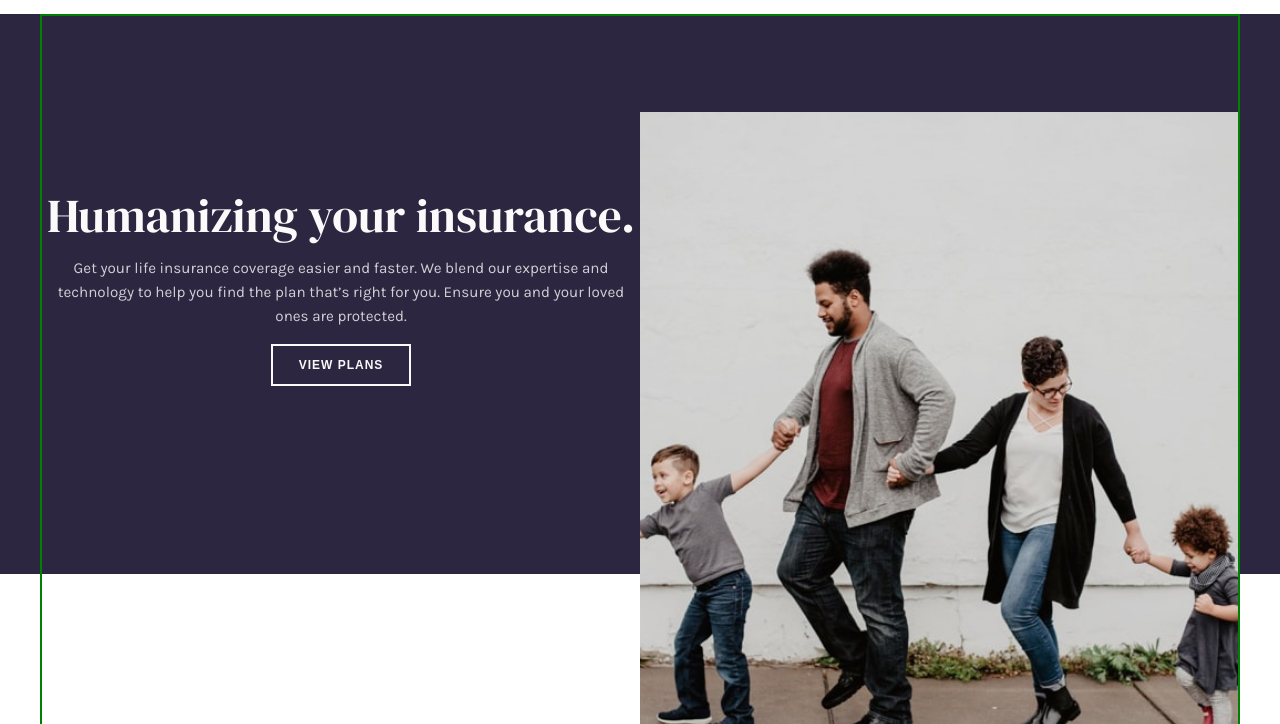
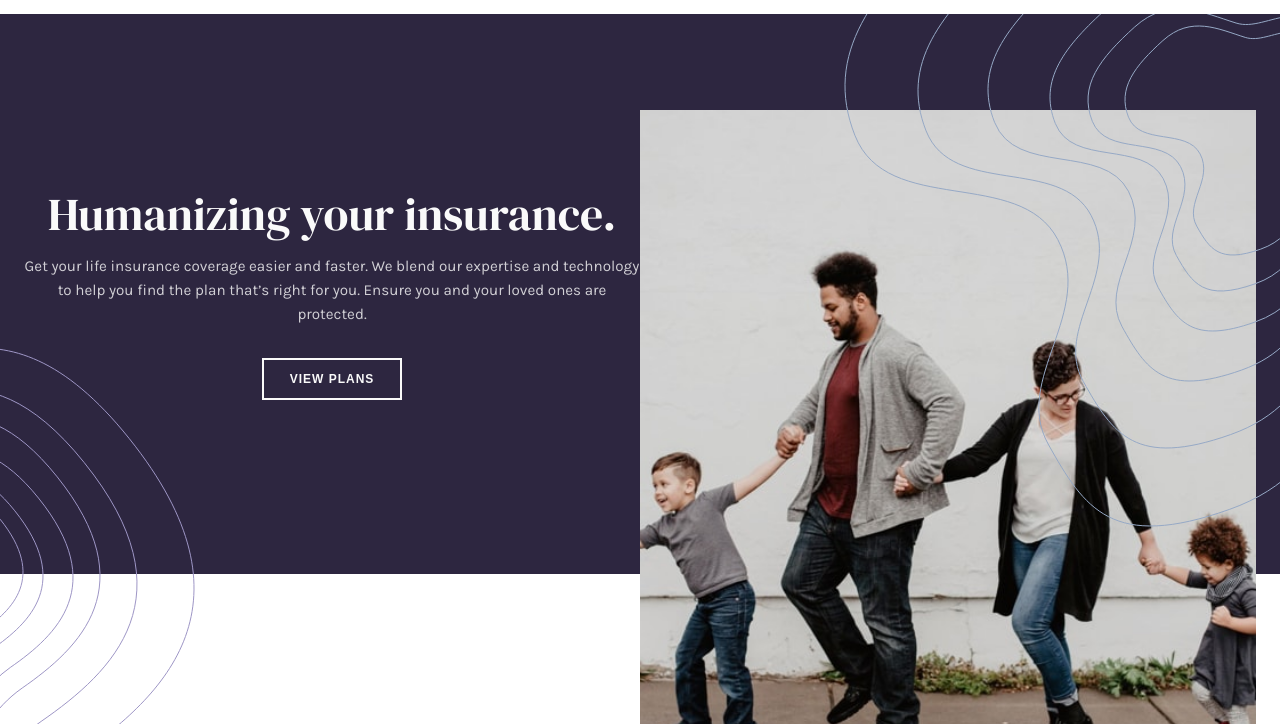
Before and after one commit to Kasp96/Insure-landing-page, a plain HTML site: page index.html in a window 1280 px wide. Shown: the part 76-800 px from the top of the page. Drawn offline with Linux system fonts and the light colour scheme.

Commit message:
Add background elements to mobile/desktop

```diff
--- a/index.html
+++ b/index.html
@@ -30,18 +30,29 @@
       </header>
 
       <main>
-        <div class="background"></div>
+
         <section>
+          <div class="background">
+            <div class="bg-general-styles bg-desktop-2"></div>
+          </div>
+          <div class="bg-general-styles bg-desktop-1"></div>
+
           <div class="columns">
 
             <div class="col">
+              <div class="bg-general-styles bg-mobile-1"></div>
+              <div class="bg-general-styles bg-mobile-2"></div>
+              <div class="padding-inline">
                 <h1>Humanizing your insurance.</h1>
                 <p>Get your life insurance coverage easier and faster. We blend our expertise
                   and technology to help you find the plan that’s right for you. Ensure you
                   and your loved ones are protected.</p>
                 <button class="button button-reverse">View plans</button>
               </div>
+
+            </div>
             <div class="col">
+
               <picture>
                 <source media="(min-width: 1024px)" srcset="/images/image-intro-desktop.jpg">
                 <img src="/images/image-intro-mobile.jpg" alt="family">
@@ -52,6 +63,7 @@
         </section>
 
         <section>
+          <div class="padding-inline">
             <h2>We’re different</h2>
             <div class="flex-boxes">
               <div class="flex-box">
@@ -74,9 +86,12 @@
                   sure you’re covered when you need it.</p>
               </div>
             </div>
+          </div>
+
         </section>
 
         <section>
+          <div class="padding-inline">
             <div class="columns">
               <div class="col">
                 <h2>Find out more about how we work</h2>
@@ -85,12 +100,15 @@
                 <button class="button">How we work</button>
               </div>
             </div>
+          </div>
+
 
         </section>
       </main>
 
       <footer>
         <div class="footer-container">
+          <div class="padding-inline">
             <div class="footer-top">
               <div class="footer-logo"><img src="/images/logo.svg" alt="logo"></div>
 
@@ -143,6 +161,7 @@
 
             </div>
           </div>
+        </div>
 
       </footer>
     </div>
--- a/style.css
+++ b/style.css
@@ -13,9 +13,10 @@
 	--clr-neutral-400: hsl(273, 4%, 51%);
 	--clr-neutral-200: hsla(0, 0%, 98%, 0.8);
 	--clr-neutral-100: hsl(0, 0%, 98%);
-	--ff-heading: font-family: 'DM Serif Display', serif;
-	--ff-standard: font-family: 'Karla', sans-serif;
+	--ff-heading: 'DM Serif Display', serif;
+	--ff-standard: 'Karla', sans-serif;
 }
+
 img,
 svg {
 	display: block;
@@ -42,7 +43,6 @@ header {
 nav ul {
 	display: none;
 }
-
 
 nav ul li a,
 .button {
@@ -83,6 +83,9 @@ nav img {
 	margin-inline: auto;
 	overflow: hidden;
 }
+.padding-inline {
+	padding: 0 1.5rem;
+}
 
 .columns {
 	display: flex;
@@ -93,21 +96,45 @@ nav img {
 .col {
 	flex: 0 0 100%;
 }
+.bg-general-styles {
+	background-repeat: no-repeat;
+	position: absolute;
+	width: 100%;
+	z-index: -1;
+}
+.bg-mobile-1 {
+	background-image: url('/images/bg-pattern-intro-left-mobile.svg');
+	background-position: top left;
+	top: 0;
+	left: 0;
+	height: 200px;
+}
+.bg-mobile-2 {
+	background-image: url('/images/bg-pattern-intro-right-mobile.svg');
+	background-position: bottom right;
+	bottom: -10rem;
+	height: 350px;
+}
 
 .columns .col:first-child {
+	position: relative;
 	padding-top: 5rem;
+	padding-bottom: 5rem;
 	background-color: var(--clr-primary-800);
+	z-index: 0;
 }
 .col h1 {
 	font-family: 'DM Serif Display', serif;
-	font-size: 2.95rem;
+	font-size: 2.85rem;
 	font-weight: 400;
 	line-height: 3rem;
 	color: var(--clr-neutral-100);
+	z-index: 100;
 }
 
 .col p {
-	margin: 1rem 0;
+	margin-top: 1rem;
+	margin-bottom: 2rem;
 	/* CHANGE PADDING ON DESKTOP */
 	font-size: 0.95rem;
 	line-height: 1.5rem;
@@ -119,21 +146,49 @@ nav img {
 
 @media (min-width: 48rem) {
 	.wrapper {
-		width: min(1200px, 100% - (1.5rem) * 2);
+		width: min(1400px, 100% - (1.5rem) * 2);
+	}
+	.padding-inline {
+		padding: 0;
 	}
 
 	.background {
+		position: relative;
 		position: absolute;
 		background-color: var(--clr-primary-800);
 		width: 100%;
 		height: 70%;
 		left: 0;
+		overflow: hidden;
+	}
+
+	.bg-mobile-1,
+	.bg-mobile-2 {
+		display: none;
+	}
+
+	.bg-desktop-1 {
+		background-image: url('/images/bg-pattern-intro-left-desktop.svg');
+		background-position: bottom left;
+		bottom: -8rem;
+		left: 0;
+		height: 525px;
+		z-index: 10000;
+	}
+
+	.bg-desktop-2 {
+		background-image: url('/images/bg-pattern-intro-right-desktop.svg');
+		background-position: top right;
+		top: -5rem;
+		right: 0;
+		height: 600px;
+		z-index: 1000;
 	}
 	.columns {
-		border: 2px solid green;
 		padding: 6rem 0;
 		position: relative;
 		flex-direction: row;
+		z-index: 10;
 	}
 	.columns .col:first-child {
 		background-color: transparent;
```
Lines whose indentation alone changed are shown as unchanged.
